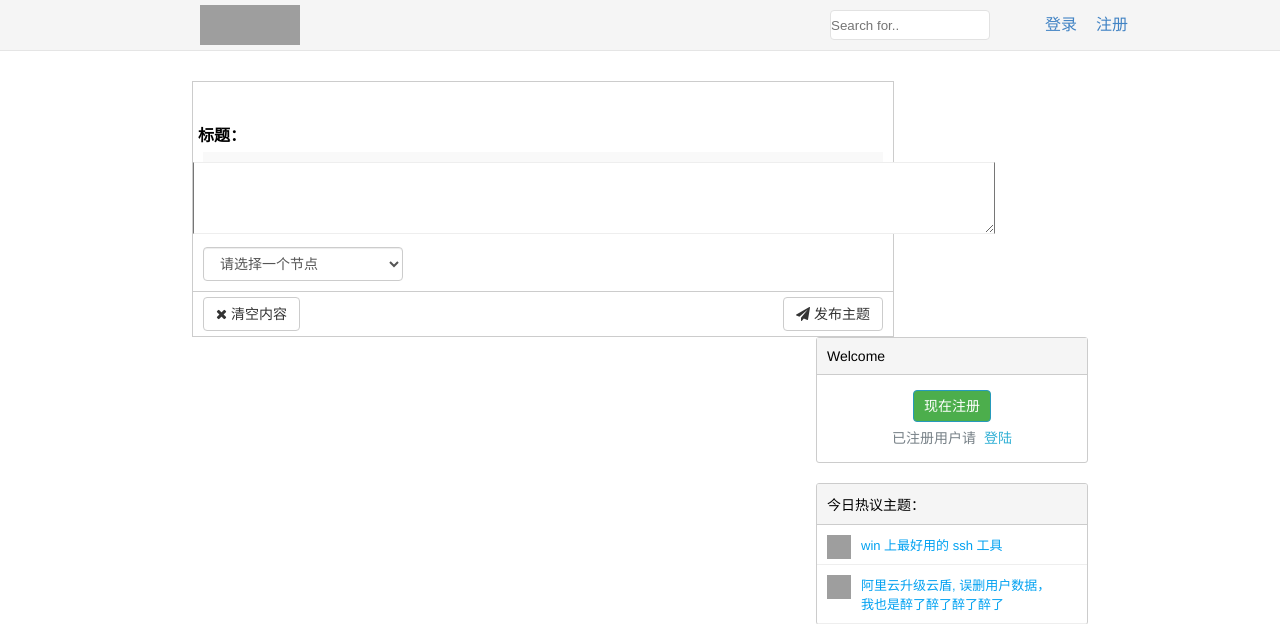
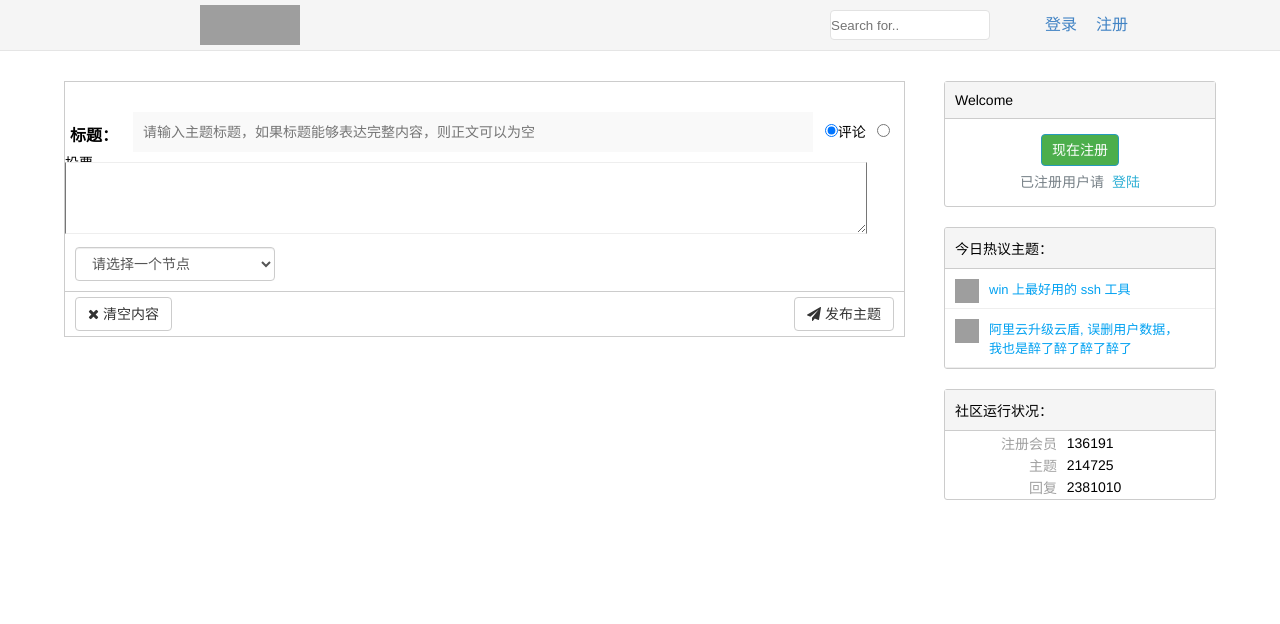
Before and after one commit to Peterpig/BBS, a Django app: template templates/posts/new.html in a window 1280 px wide. Shown: the top 624 px of the page. Run offline with Django 3.2, Linux system fonts and the light colour scheme; the template is opened without the code that fills it, so the values that code supplies are empty; parts of the project's set-up code (start-up, migrations or seed data) failed here and were passed over; some libraries are stand-ins or nearby versions; grey boxes are pictures that could not be loaded.

Commit message:
conteng width

```diff
--- a/apps/posts/posts.py
+++ b/apps/posts/posts.py
@@ -2,6 +2,7 @@
 import datetime
 import inspect
 import logging
+
 
 import simplejson as json
 
@@ -69,6 +70,7 @@ def new(request):
                         type = data_dict['type'],
                         catalog__id = data_dict['tag']
                     )
+                posts.save()
             else:
                 # 投票
                 p = Posts(
@@ -78,7 +80,6 @@ def new(request):
                     type = data_dict['type'],
                     catalog_id = data_dict['tag']
                     )
-                print "p === ",p.id, p.title
                 p.save()
                 # 添加选项内容
                 option_list = data_dict['option']
--- a/site_media/css/content.css
+++ b/site_media/css/content.css
@@ -13,12 +13,12 @@
     color: #778087;
 }
 .comtent-position{
-    width: 70%;
+    width: 90%;
     margin: 0 auto;
 }
 .content-l{
     display: inline-block;
-    width: 70%;
+    width: 73%;
 }
 
 .content-r{
--- a/site_media/css/new.css
+++ b/site_media/css/new.css
@@ -17,6 +17,7 @@
 .art-detail{
     float: left;
     margin-top: 40px;
+    display: inline-block;
 }
 .art-detail .tab-block{
     color: #000;
--- a/site_media/js/new.js
+++ b/site_media/js/new.js
@@ -23,11 +23,9 @@ function submit_content() {
         layer.tips("请选择一个分类！", "#select", {tips: [1, '#3595CC'],time: 2500});
         return
     }
-    alert(option);
     var post_dic = {"title": title, "content": content, "option":option, "tag":tag, "type":type};
     var data_dict = {"data_dict":JSON.stringify(post_dic)}
     $.post('/new/', data_dict, function(d) {
-        d = eval('('+d+')');
         if (d.response == 'ok') {
             location.href = '/t/'+d.data
         }else if(d.response == 'fail'){
```
Also changed, not shown: templates/posts/new.html (line endings or trailing spaces).
